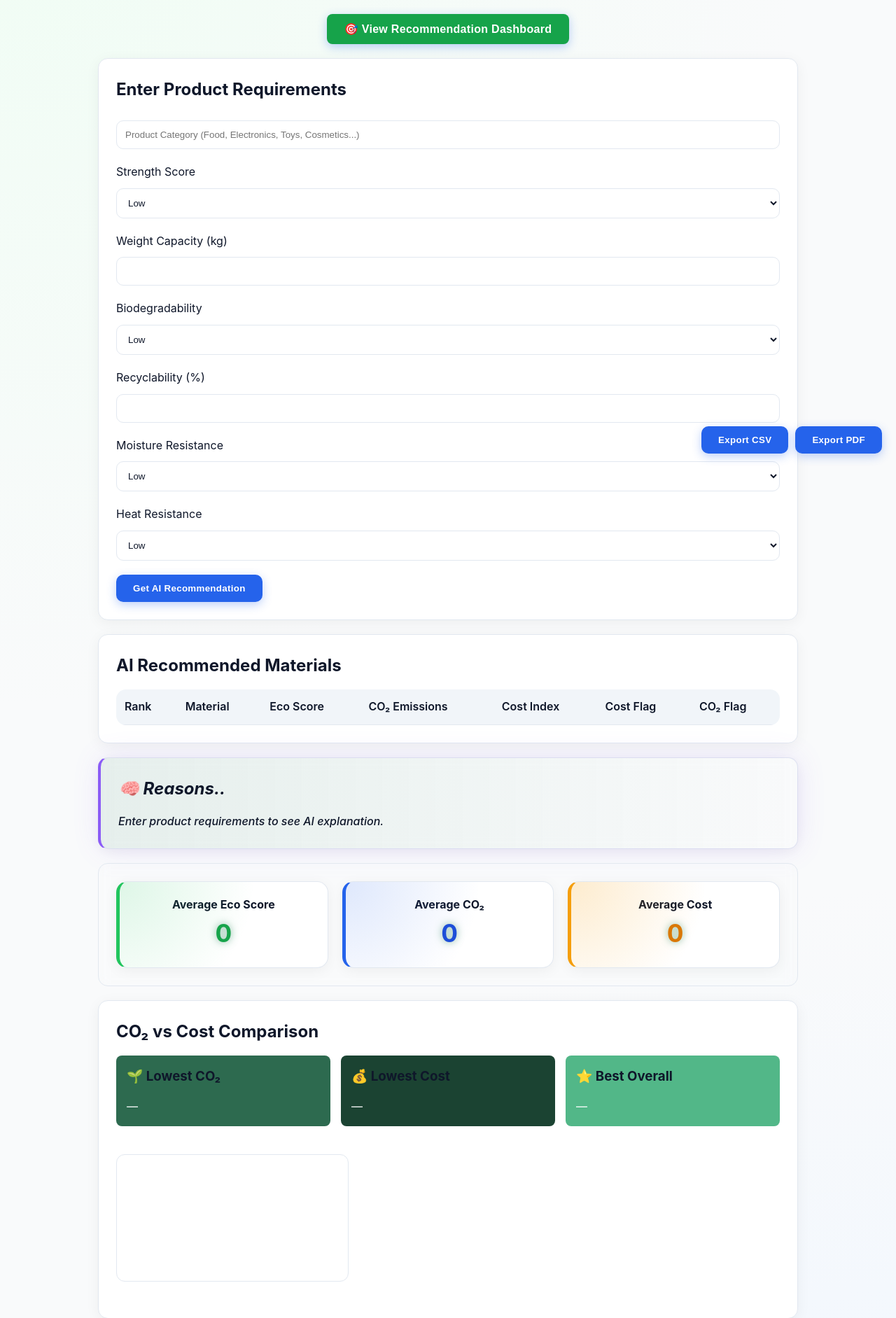
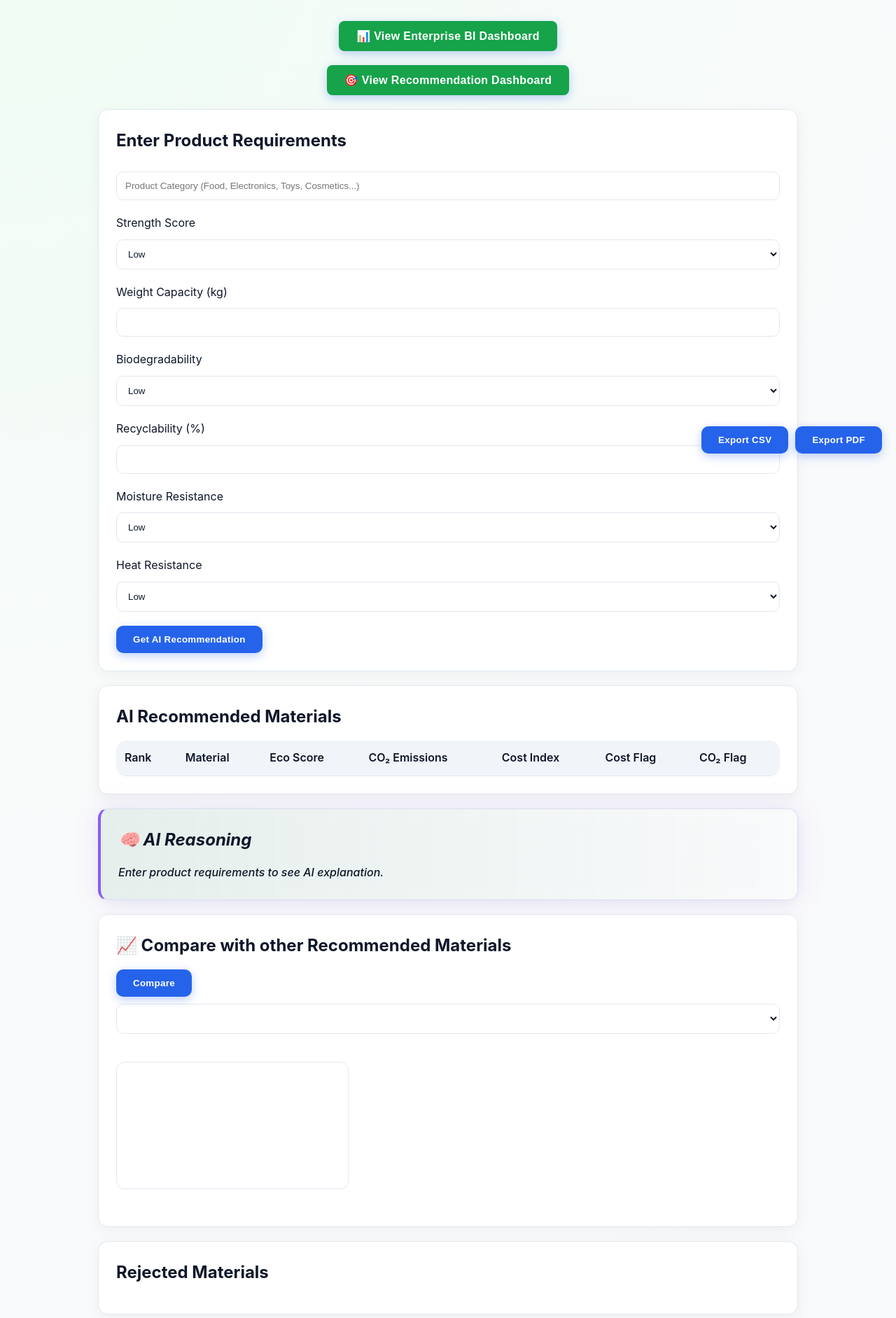
Before and after one commit to Prashansa-Prabhakar-Tiwarkhede/Eco_Pack_AI, a Flask app: page / in a window 1280 px wide. Shown: the part 132-2015 px from the top of the page at 70% size. Run offline with Flask 3, Linux system fonts and the light colour scheme; data that the repository does not hold is empty; a map, chart or similar area stays blank; some libraries are stand-ins or nearby versions.

Commit message:
Refactor index.html with new sections and elements

```diff
--- a/templates/index.html
+++ b/templates/index.html
@@ -74,7 +74,19 @@
     </div>
 </header>
 
-
+<div style="text-align:center; margin-top:30px;">
+    <button onclick="goToDashboard()"
+        style="
+        padding:12px 25px;
+        font-size:16px;
+        border:none;
+        border-radius:8px;
+        background:#16a34a;
+        color:white;
+        cursor:pointer;">
+        📊 View Enterprise BI Dashboard
+    </button>
+</div>
 
 <div style="text-align:center; margin-top:20px;">
     <button onclick="window.location.href='{{ url_for('recommendation_dashboard') }}'"
@@ -162,14 +174,25 @@ function goToDashboard() {
 
 <!-- ================= AI Reasoning ================= -->
 <section id="ai-reason" class="ai-reason">
-    <h2>🧠 Reasons..</h2>
+    <h2>🧠 AI Reasoning</h2>
     <p id="aiText">Enter product requirements to see AI explanation.</p>
 </section>
 
+<section id="otherrecommended" class="compare_with_other_recommended_materials">
+<h2>📈 Compare with other Recommended Materials</h2>
+
+<button onclick="compareMaterial()">Compare</button>
+
+<select id="compareMaterial"></select>
+
+<canvas id="radarChart"></canvas>
+</section>
 
 
-
-
+<section id="rejected" class="rejected_materials">
+    <h2>Rejected Materials</h2>
+    <ul id="rejectedList"></ul>
+</section>
 
 
 
```
